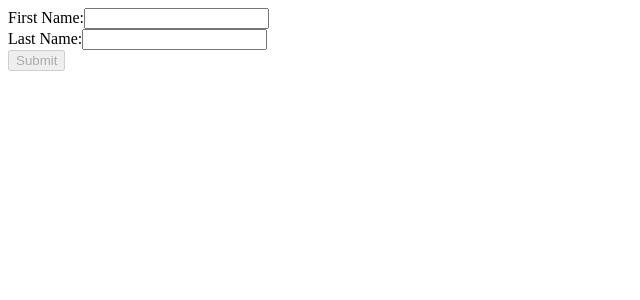
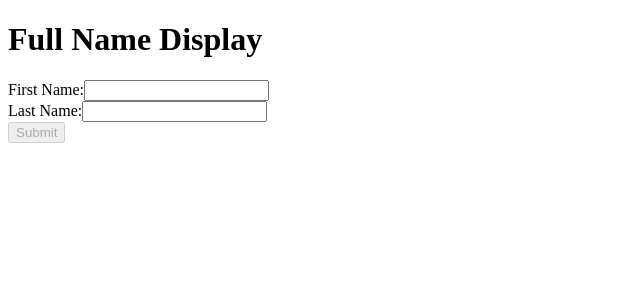
Before and after one commit to hari2596/xdisplayname, a React (Create React App) app: page / in a window 1280 px wide. Shown: the top 300 px of the page, without its empty margins (0-640 px from the left). Built offline with nearby package versions, Linux system fonts and the light colour scheme.

Commit message:
second commit

```diff
--- a/src/Displayname.jsx
+++ b/src/Displayname.jsx
@@ -20,6 +20,7 @@ function Displayname() {
 
   return (
     <div>
+      <h1>Full Name Display</h1>
       <form onSubmit={handleSubmit}>
         <label htmlFor="firstName">
           First Name:
```
